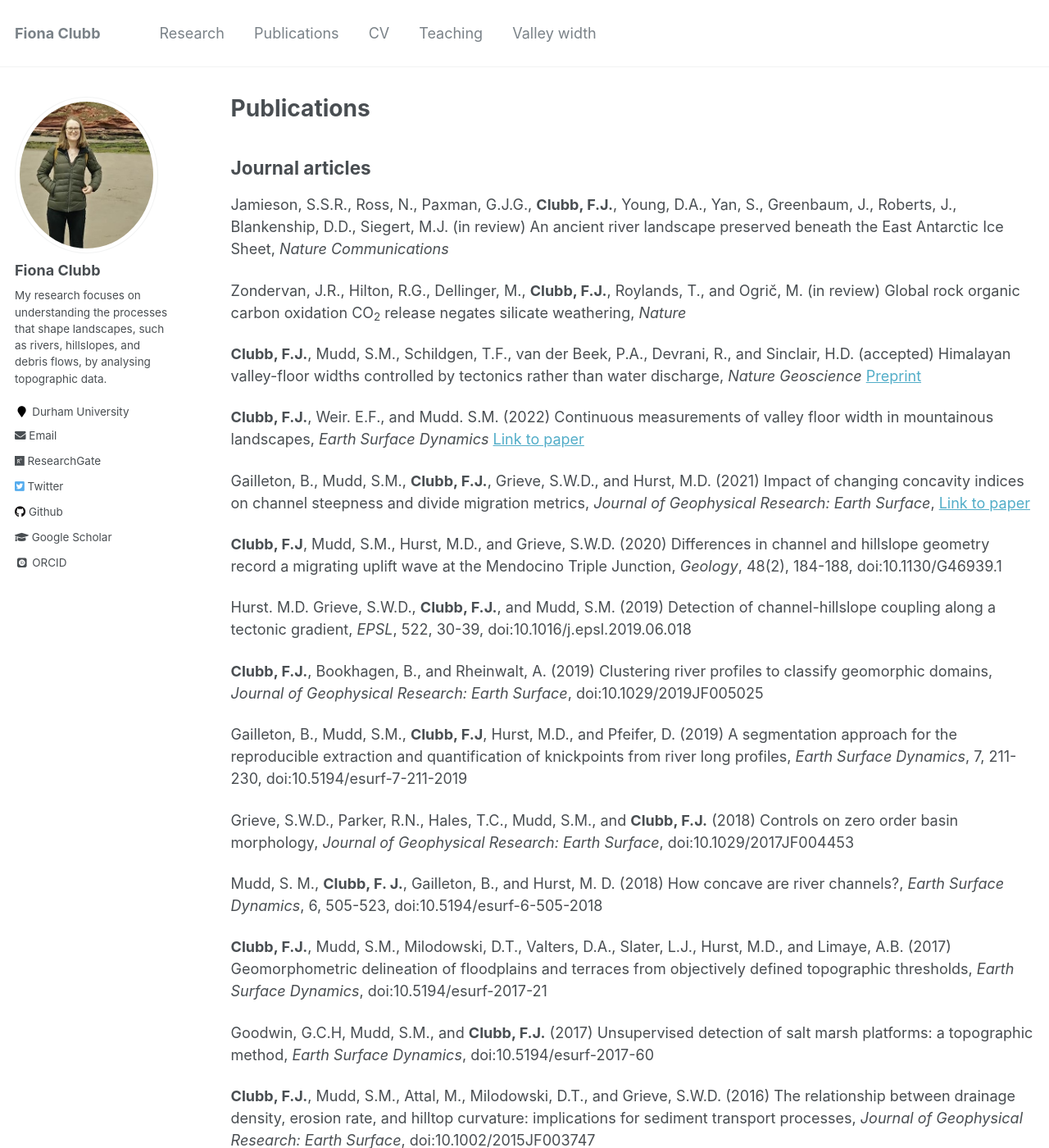
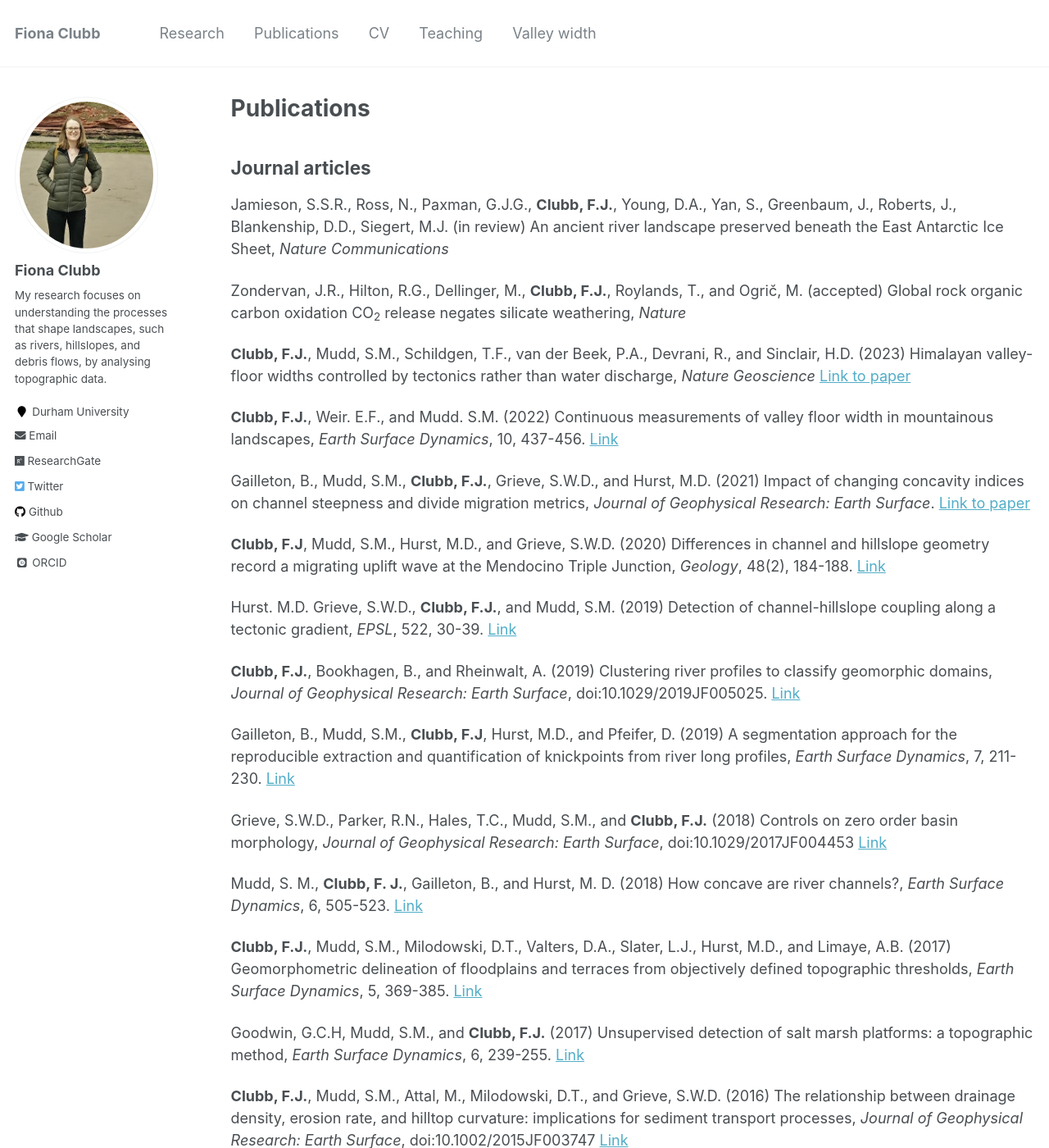
Before and after one commit to fclubb/fclubb.github.io, a Jekyll site: the page built from _pages/publications.md, in a window 1280 px wide and 1400 px high. Shown: the whole window at 82% size. Built offline with Jekyll 4.4.1, drawn with Linux system fonts in a browser that asks for light colours; some web fonts are replaced; some of the changed text lies outside the part shown.

Commit message:
updating pubs

```diff
--- a/_pages/publications.md
+++ b/_pages/publications.md
@@ -9,36 +9,36 @@ author_profile: true
 
 Jamieson, S.S.R., Ross, N., Paxman, G.J.G., **Clubb, F.J.**, Young, D.A., Yan, S., Greenbaum, J., Roberts, J., Blankenship, D.D., Siegert, M.J. (in review) An ancient river landscape preserved beneath the East Antarctic Ice Sheet, _Nature Communications_
 
-Zondervan, J.R., Hilton, R.G., Dellinger, M., **Clubb, F.J.**, Roylands, T., and Ogrič, M. (in review) Global rock organic carbon oxidation CO<sub>2</sub> release negates silicate weathering, _Nature_
+Zondervan, J.R., Hilton, R.G., Dellinger, M., **Clubb, F.J.**, Roylands, T., and Ogrič, M. (accepted) Global rock organic carbon oxidation CO<sub>2</sub> release negates silicate weathering, _Nature_
 
-**Clubb, F.J.**, Mudd, S.M., Schildgen, T.F., van der Beek, P.A., Devrani, R., and Sinclair, H.D. (accepted) Himalayan valley-floor widths controlled by tectonics rather than water discharge, _Nature Geoscience_ [Preprint](https://www.researchsquare.com/article/rs-2065309/v1)
+**Clubb, F.J.**, Mudd, S.M., Schildgen, T.F., van der Beek, P.A., Devrani, R., and Sinclair, H.D. (2023) Himalayan valley-floor widths controlled by tectonics rather than water discharge, _Nature Geoscience_ [Link to paper](https://www.nature.com/articles/s41561-023-01238-8)
 
-**Clubb, F.J.**, Weir. E.F., and Mudd. S.M. (2022) Continuous measurements of valley floor width in mountainous landscapes, _Earth Surface Dynamics_ [Link to paper](https://doi.org/10.5194/esurf-10-437-2022)
+**Clubb, F.J.**, Weir. E.F., and Mudd. S.M. (2022) Continuous measurements of valley floor width in mountainous landscapes, _Earth Surface Dynamics_, 10, 437-456. [Link](https://doi.org/10.5194/esurf-10-437-2022)
 
-Gailleton, B., Mudd, S.M., **Clubb, F.J.**, Grieve, S.W.D., and Hurst, M.D. (2021) Impact of changing concavity indices on channel steepness and divide migration metrics, _Journal of Geophysical Research: Earth Surface_, [Link to paper](https://doi.org/10.1029/2020JF006060)
+Gailleton, B., Mudd, S.M., **Clubb, F.J.**, Grieve, S.W.D., and Hurst, M.D. (2021) Impact of changing concavity indices on channel steepness and divide migration metrics, _Journal of Geophysical Research: Earth Surface_. [Link to paper](https://doi.org/10.1029/2020JF006060)
 
-**Clubb, F.J**, Mudd, S.M., Hurst, M.D., and Grieve, S.W.D. (2020) Differences in channel and hillslope geometry record a migrating uplift wave at the Mendocino Triple Junction, _Geology_, 48(2), 184-188, doi:10.1130/G46939.1
+**Clubb, F.J**, Mudd, S.M., Hurst, M.D., and Grieve, S.W.D. (2020) Differences in channel and hillslope geometry record a migrating uplift wave at the Mendocino Triple Junction, _Geology_, 48(2), 184-188. [Link](https://pubs.geoscienceworld.org/gsa/geology/article/48/2/184/579528/Differences-in-channel-and-hillslope-geometry)
 
-Hurst. M.D. Grieve, S.W.D., **Clubb, F.J.**, and Mudd, S.M. (2019) Detection of channel-hillslope coupling along a tectonic gradient, _EPSL_, 522, 30-39, doi:10.1016/j.epsl.2019.06.018
+Hurst. M.D. Grieve, S.W.D., **Clubb, F.J.**, and Mudd, S.M. (2019) Detection of channel-hillslope coupling along a tectonic gradient, _EPSL_, 522, 30-39. [Link](https://www.sciencedirect.com/science/article/pii/S0012821X19303577)
 
-**Clubb, F.J.**, Bookhagen, B., and Rheinwalt, A. (2019) Clustering river profiles to classify geomorphic domains, _Journal of Geophysical Research: Earth Surface_, doi:10.1029/2019JF005025
+**Clubb, F.J.**, Bookhagen, B., and Rheinwalt, A. (2019) Clustering river profiles to classify geomorphic domains, _Journal of Geophysical Research: Earth Surface_, doi:10.1029/2019JF005025. [Link](https://agupubs.onlinelibrary.wiley.com/doi/full/10.1029/2019JF005025)
 
-Gailleton, B., Mudd, S.M., **Clubb, F.J**, Hurst, M.D., and Pfeifer, D. (2019) A segmentation approach for the reproducible extraction and quantification of knickpoints from river long profiles, _Earth Surface Dynamics_, 7, 211-230, doi:10.5194/esurf-7-211-2019
+Gailleton, B., Mudd, S.M., **Clubb, F.J**, Hurst, M.D., and Pfeifer, D. (2019) A segmentation approach for the reproducible extraction and quantification of knickpoints from river long profiles, _Earth Surface Dynamics_, 7, 211-230. [Link](https://esurf.copernicus.org/articles/7/211/2019/)
 
-Grieve, S.W.D., Parker, R.N., Hales, T.C., Mudd, S.M., and **Clubb, F.J.** (2018) Controls on zero order basin morphology, _Journal of Geophysical Research: Earth Surface_, doi:10.1029/2017JF004453
+Grieve, S.W.D., Parker, R.N., Hales, T.C., Mudd, S.M., and **Clubb, F.J.** (2018) Controls on zero order basin morphology, _Journal of Geophysical Research: Earth Surface_, doi:10.1029/2017JF004453 [Link](https://agupubs.onlinelibrary.wiley.com/doi/full/10.1029/2017JF004453)
 
-Mudd, S. M., **Clubb, F. J.**, Gailleton, B., and Hurst, M. D. (2018) How concave are river channels?, _Earth Surface Dynamics_, 6, 505-523, doi:10.5194/esurf-6-505-2018
+Mudd, S. M., **Clubb, F. J.**, Gailleton, B., and Hurst, M. D. (2018) How concave are river channels?, _Earth Surface Dynamics_, 6, 505-523. [Link](https://esurf.copernicus.org/articles/6/505/2018/)
 
-**Clubb, F.J.**, Mudd, S.M., Milodowski, D.T., Valters, D.A., Slater, L.J., Hurst, M.D., and Limaye, A.B. (2017) Geomorphometric delineation of floodplains and terraces from objectively defined topographic thresholds, _Earth Surface Dynamics_, doi:10.5194/esurf-2017-21
+**Clubb, F.J.**, Mudd, S.M., Milodowski, D.T., Valters, D.A., Slater, L.J., Hurst, M.D., and Limaye, A.B. (2017) Geomorphometric delineation of floodplains and terraces from objectively defined topographic thresholds, _Earth Surface Dynamics_, 5, 369-385. [Link](https://esurf.copernicus.org/articles/5/369/2017/)
 
-Goodwin, G.C.H, Mudd, S.M., and **Clubb, F.J.** (2017) Unsupervised detection of salt marsh platforms: a topographic method, _Earth Surface Dynamics_, doi:10.5194/esurf-2017-60
+Goodwin, G.C.H, Mudd, S.M., and **Clubb, F.J.** (2017) Unsupervised detection of salt marsh platforms: a topographic method, _Earth Surface Dynamics_, 6, 239-255. [Link](https://esurf.copernicus.org/articles/6/239/2018/)
 
-**Clubb, F.J.**, Mudd, S.M., Attal, M., Milodowski, D.T., and Grieve, S.W.D. (2016) The relationship between drainage density, erosion rate, and hilltop curvature: implications for sediment transport processes, _Journal of Geophysical Research: Earth Surface_, doi:10.1002/2015JF003747
+**Clubb, F.J.**, Mudd, S.M., Attal, M., Milodowski, D.T., and Grieve, S.W.D. (2016) The relationship between drainage density, erosion rate, and hilltop curvature: implications for sediment transport processes, _Journal of Geophysical Research: Earth Surface_, doi:10.1002/2015JF003747 [Link](https://agupubs.onlinelibrary.wiley.com/doi/full/10.1002/2015JF003747)
 
-Grieve, S.W.D., Mudd, S.M., Milodowski, D.T., **Clubb, F.J.**, and Furbish, D.J. (2016) How does grid-resolution modulate the topographic expression of geomorphic processes? _Earth Surface Dynamics_, doi:10.5194/esurf-4-627-2016
+Grieve, S.W.D., Mudd, S.M., Milodowski, D.T., **Clubb, F.J.**, and Furbish, D.J. (2016) How does grid-resolution modulate the topographic expression of geomorphic processes? _Earth Surface Dynamics_, 4, 627-653. [Link](https://esurf.copernicus.org/articles/4/627/2016/)
 
-**Clubb, F.J.**, Mudd, S.M., Milodowski, D.T., Hurst, M.D., and Slater, L.J. (2014) Objective extraction of channel heads from high resolution topographic data, _Water Resources Research_, doi:10.1002/2013WR015167
-[See full details here.](https://agupubs.onlinelibrary.wiley.com/doi/full/10.1002/2013WR015167)
+**Clubb, F.J.**, Mudd, S.M., Milodowski, D.T., Hurst, M.D., and Slater, L.J. (2014) Objective extraction of channel heads from high resolution topographic data, _Water Resources Research_, doi:10.1002/2013WR015167.
+[Link](https://agupubs.onlinelibrary.wiley.com/doi/full/10.1002/2013WR015167)
 
 ## Book chapters
 
```
